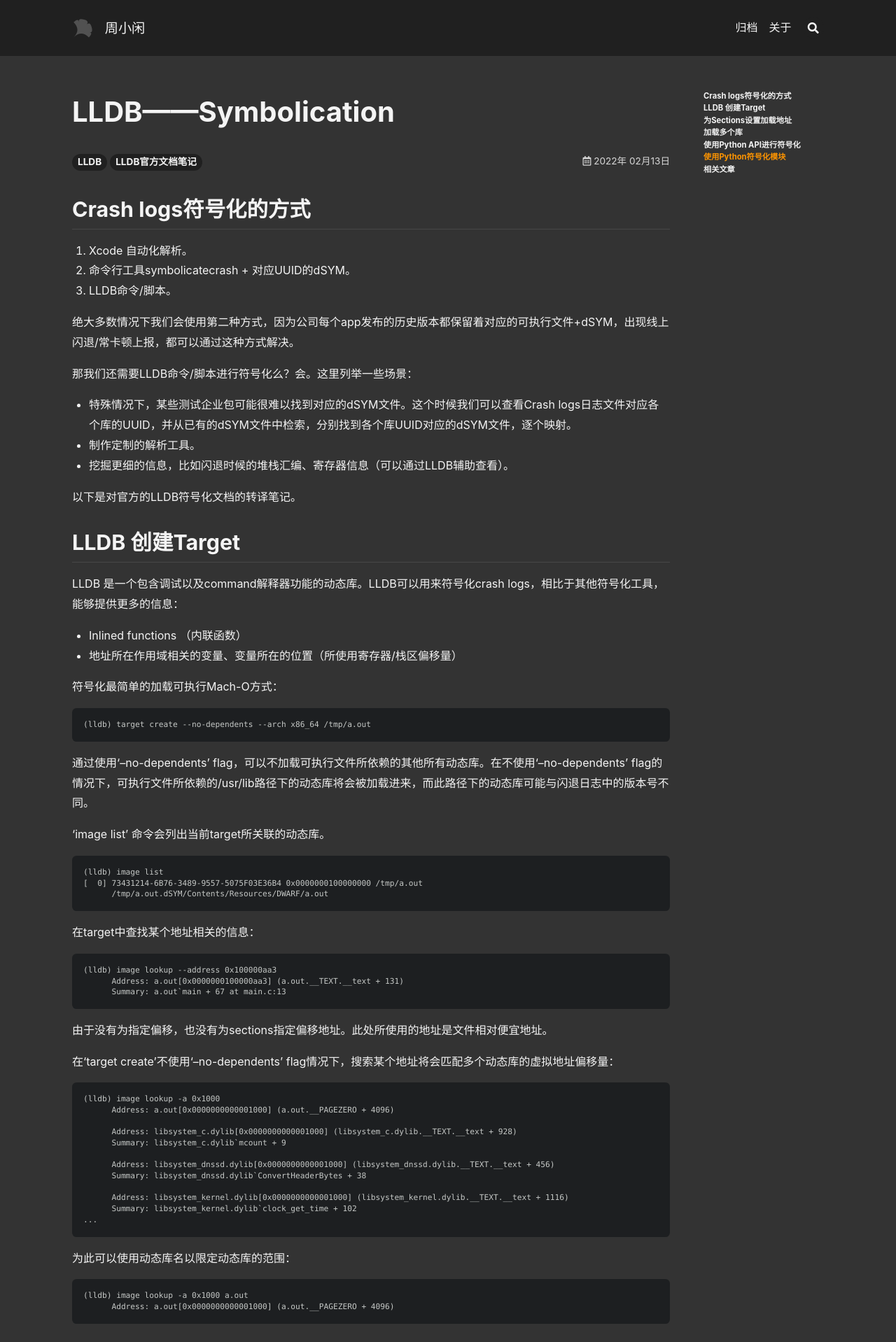
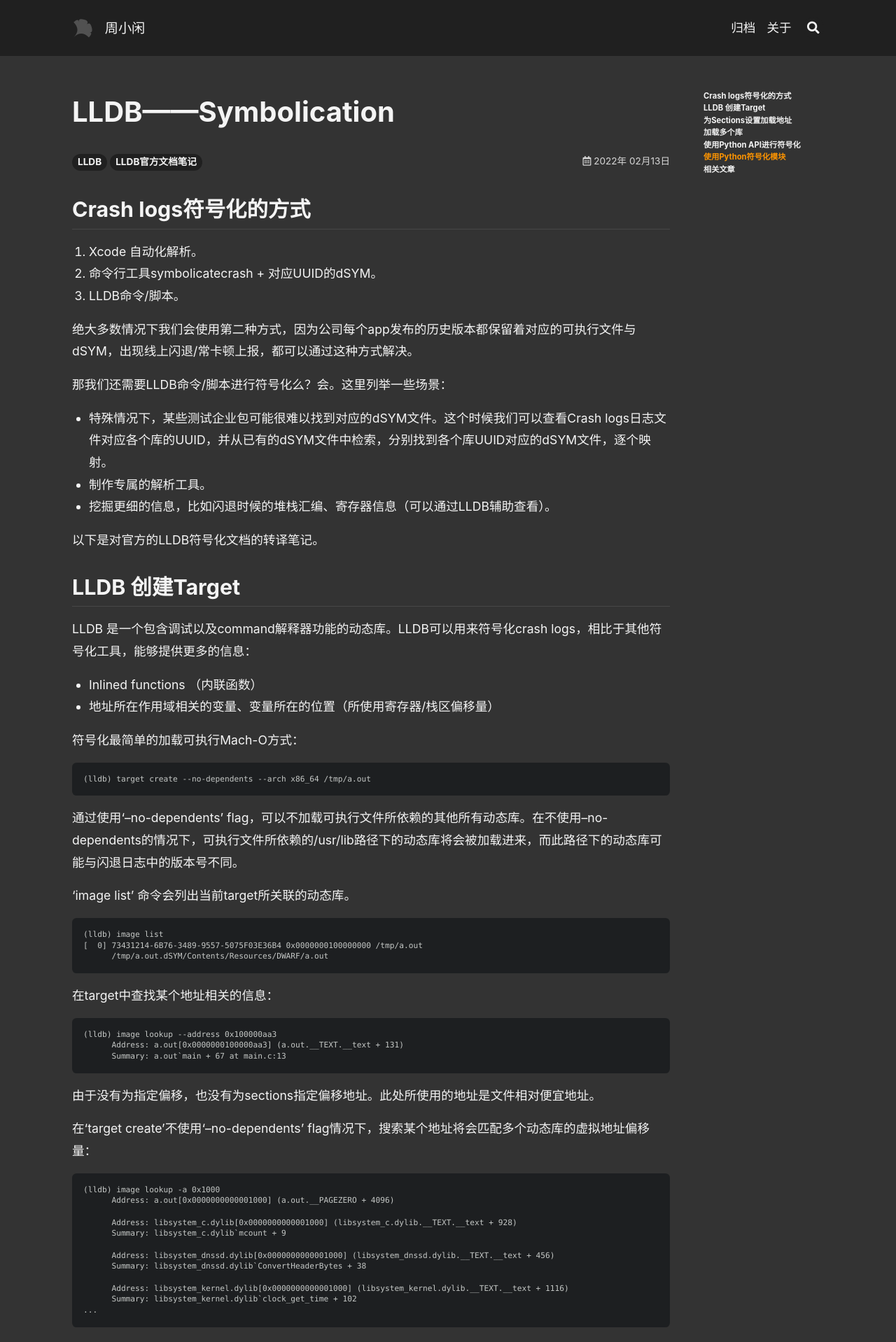
Before and after one commit to zhouYuBo/blog, a Jekyll site: the page built from _posts/2022-02-13-lldb-symbolication.md, in a window 1280 px wide. Shown: the top 1918 px of the page at 70% size. Built offline with Jekyll 4.4.1, drawn with Linux system fonts in a browser that asks for light colours; nearby versions of some CDN libraries; some of the changed text lies outside the part shown.

Commit message:
ss调整

````diff
--- a/_config.yml
+++ b/_config.yml
@@ -96,7 +96,7 @@ chart: # false (default), true
 
 ## => Paginate
 ##############################
-paginate: 15
+paginate: 8
 paginate_path: /page:num # don't change this unless for special need
 
 
--- a/_posts/2022-02-13-lldb-symbolication.md
+++ b/_posts/2022-02-13-lldb-symbolication.md
@@ -11,12 +11,11 @@ tags:
 2. 命令行工具symbolicatecrash + 对应UUID的dSYM。
 3. LLDB命令/脚本。
 
-绝大多数情况下我们会使用第二种方式，因为公司每个app发布的历史版本都保留着对应的可执行文件+dSYM，出现线上闪退/常卡顿上报，都可以通过这种方式解决。
+绝大多数情况下我们会使用第二种方式，因为公司每个app发布的历史版本都保留着对应的可执行文件与dSYM，出现线上闪退/常卡顿上报，都可以通过这种方式解决。
 
 那我们还需要LLDB命令/脚本进行符号化么？会。这里列举一些场景：
-
 - 特殊情况下，某些测试企业包可能很难以找到对应的dSYM文件。这个时候我们可以查看Crash logs日志文件对应各个库的UUID，并从已有的dSYM文件中检索，分别找到各个库UUID对应的dSYM文件，逐个映射。
-- 制作定制的解析工具。
+- 制作专属的解析工具。
 - 挖掘更细的信息，比如闪退时候的堆栈汇编、寄存器信息（可以通过LLDB辅助查看）。
 
 以下是对官方的LLDB符号化文档的转译笔记。
@@ -34,7 +33,7 @@ LLDB 是一个包含调试以及command解释器功能的动态库。LLDB可以
 (lldb) target create --no-dependents --arch x86_64 /tmp/a.out
 ```
 
-通过使用‘--no-dependents’ flag，可以不加载可执行文件所依赖的其他所有动态库。在不使用‘--no-dependents’ flag的情况下，可执行文件所依赖的/usr/lib路径下的动态库将会被加载进来，而此路径下的动态库可能与闪退日志中的版本号不同。
+通过使用‘--no-dependents’ flag，可以不加载可执行文件所依赖的其他所有动态库。在不使用--no-dependents的情况下，可执行文件所依赖的/usr/lib路径下的动态库将会被加载进来，而此路径下的动态库可能与闪退日志中的版本号不同。
 
 ‘image list’ 命令会列出当前target所关联的动态库。
 
@@ -80,7 +79,7 @@ LLDB 是一个包含调试以及command解释器功能的动态库。LLDB可以
 
 ## 为Sections设置加载地址
 
-当符号化crash log的时候，需要将crashlog-address转换为库符号所对应的地址。为了避免逐个计算映射，我们可以为target中的modules的每个区设置加载地址；也可以为所有的sections设置相同的偏移量（slide）。‘target modules load --slide’命令为所有sections设置偏移量。
+当符号化crash log的时候，需要将crashlog-address转换为库符号所对应的地址。为了避免逐个计算映射，我们可以为target中的modules的每个区设置加载地址；也可以为所有的sections设置相同的偏移量slide。‘target modules load --slide’命令为所有sections设置偏移量。
 
 ```
 (lldb) target create --no-dependents --arch x86_64 /tmp/a.out
--- a/_sass/common/_variables.scss
+++ b/_sass/common/_variables.scss
@@ -7,7 +7,7 @@ $base: (
 
   font-size-xl:           1.5rem,
   font-size-lg:           1.25rem,
-  font-size:              1rem,
+  font-size:              1.1rem,
   font-size-sm:           .85rem,
   font-size-xs:           .7rem,
 
````
